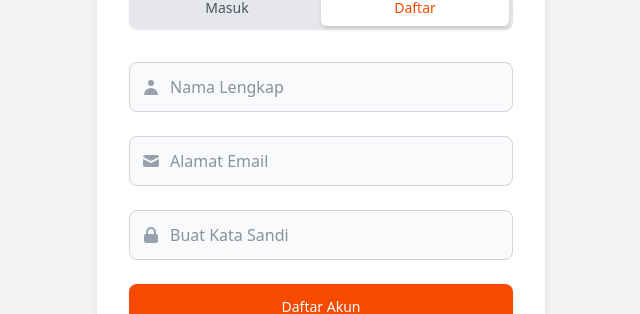
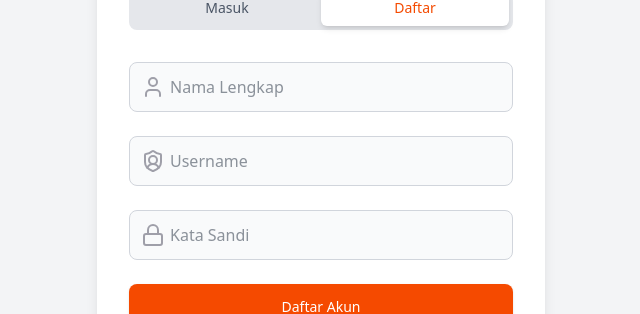
Before and after one commit to Leeroyakbar/bowlnow-id, a React (Vite) app: page /auth in a window 1280 px wide. Both pictures are taken after a click on the button "Daftar". Shown: the part 248-562 px from the top of the page, without its empty margins (319-959 px from the left). Built offline with nearby package versions, Linux system fonts and the light colour scheme.

Commit message:
add register feature

```diff
--- a/src/components/auth/Auth.jsx
+++ b/src/components/auth/Auth.jsx
@@ -1,53 +1,9 @@
-import React, { useState } from "react"
+import { useState } from "react"
 import RegisterForm from "./RegisterForm"
 import LoginForm from "./LoginForm"
-import axios from "axios"
-import { useNavigate } from "react-router-dom"
-import toast from "react-hot-toast"
 
 export default function Auth() {
-  // State untuk mengontrol tampilan antara form login dan register
   const [isLoginView, setIsLoginView] = useState(true)
-  const navigate = useNavigate()
-  const [userName, setUserName] = useState("")
-  const [password, setPassword] = useState("")
-
-  // Handler untuk submit login
-  const handleLogin = async (e) => {
-    e.preventDefault()
-
-    try {
-      const res = await axios.post("http://127.0.0.1:3000/users/login", {
-        user_name: userName,
-        password: password,
-      })
-
-      const data = res.data
-
-      localStorage.setItem("token", data.data.token)
-      toast.success("Login berhasil!")
-      setTimeout(() => {
-        navigate("/admin")
-      }, 1500)
-    } catch (error) {
-      console.log(error)
-      const errMsg = error.response?.data?.errorMessage || "login gagal"
-      toast.error(errMsg)
-    }
-  }
-
-  // Handler untuk submit registrasi
-  const handleRegister = (e) => {
-    e.preventDefault()
-    // Logika untuk registrasi
-    console.log("Register attempt:", {
-      fullname: e.target.fullname.value,
-      email: e.target["reg-email"].value,
-      password: e.target["reg-password"].value,
-    })
-    alert("Registrasi berhasil! Silakan login. (Cek konsol untuk data)")
-    setIsLoginView(true) // Arahkan ke tampilan login setelah registrasi
-  }
 
   return (
     <div className="min-h-screen bg-gray-100 flex flex-col justify-center items-center font-sans">
@@ -71,7 +27,7 @@ export default function Auth() {
           </div>
 
           {/* Menampilkan form berdasarkan state */}
-          {isLoginView ? <LoginForm handleLogin={handleLogin} userName={userName} password={password} setUserName={setUserName} setPassword={setPassword} /> : <RegisterForm handleRegister={handleRegister} />}
+          {isLoginView ? <LoginForm /> : <RegisterForm setIsLoginView={setIsLoginView} />}
         </div>
 
         <p className="mt-6 text-center text-sm text-gray-500">
--- a/src/components/auth/LoginForm.jsx
+++ b/src/components/auth/LoginForm.jsx
@@ -1,6 +1,38 @@
+import { useState } from "react"
 import InputField from "./InputField"
+import axios from "axios"
+import toast from "react-hot-toast"
+import { useNavigate } from "react-router-dom"
 
-export default function LoginForm({ handleLogin, userName, password, setUserName, setPassword }) {
+export default function LoginForm() {
+  const [userName, setUserName] = useState("")
+  const [password, setPassword] = useState("")
+  const navigate = useNavigate()
+
+  // Handler untuk submit login
+  const handleLogin = async (e) => {
+    e.preventDefault()
+
+    try {
+      const res = await axios.post("http://127.0.0.1:3000/users/login", {
+        user_name: userName,
+        password: password,
+      })
+
+      const data = res.data
+
+      localStorage.setItem("token", data.data.token)
+      toast.success("Login berhasil!")
+      setTimeout(() => {
+        navigate("/admin")
+      }, 1500)
+    } catch (error) {
+      console.log(error)
+      const errMsg = error.response?.data?.errorMessage || "login gagal"
+      toast.error(errMsg)
+    }
+  }
+
   const MailIcon = () => (
     <svg xmlns="http://www.w3.org/2000/svg" className="h-5 w-5 text-gray-400" viewBox="0 0 20 20" fill="currentColor">
       <path d="M2.003 5.884L10 9.882l7.997-3.998A2 2 0 0016 4H4a2 2 0 00-1.997 1.884z" />
--- a/src/components/auth/RegisterForm.jsx
+++ b/src/components/auth/RegisterForm.jsx
@@ -1,31 +1,44 @@
+import toast from "react-hot-toast"
 import InputField from "./InputField"
+import { useState } from "react"
+import { ShieldUser } from "lucide-react"
+import { User } from "lucide-react"
+import { Lock } from "lucide-react"
+import axios from "axios"
 
-export default function RegisterForm({ handleRegister }) {
-  const UserIcon = () => (
-    <svg xmlns="http://www.w3.org/2000/svg" className="h-5 w-5 text-gray-400" viewBox="0 0 20 20" fill="currentColor">
-      <path fillRule="evenodd" d="M10 9a3 3 0 100-6 3 3 0 000 6zm-7 9a7 7 0 1114 0H3z" clipRule="evenodd" />
-    </svg>
-  )
+export default function RegisterForm({ setIsLoginView }) {
+  const [userName, setUserName] = useState("")
+  const [password, setPassword] = useState("")
+  const [fullName, setFullName] = useState("")
+  const roleId = "469415d7-05bf-4f71-9b0c-9645236f0805" // customer hardcoded
 
-  const MailIcon = () => (
-    <svg xmlns="http://www.w3.org/2000/svg" className="h-5 w-5 text-gray-400" viewBox="0 0 20 20" fill="currentColor">
-      <path d="M2.003 5.884L10 9.882l7.997-3.998A2 2 0 0016 4H4a2 2 0 00-1.997 1.884z" />
-      <path d="M18 8.118l-8 4-8-4V14a2 2 0 002 2h12a2 2 0 002-2V8.118z" />
-    </svg>
-  )
+  const handleRegister = async (e) => {
+    e.preventDefault()
+    // Logika untuk registrasi
 
-  const LockIcon = () => (
-    <svg xmlns="http://www.w3.org/2000/svg" className="h-5 w-5 text-gray-400" viewBox="0 0 20 20" fill="currentColor">
-      <path fillRule="evenodd" d="M5 9V7a5 5 0 0110 0v2a2 2 0 012 2v5a2 2 0 01-2 2H5a2 2 0 01-2-2v-5a2 2 0 012-2zm8-2v2H7V7a3 3 0 016 0z" clipRule="evenodd" />
-    </svg>
-  )
+    try {
+      const res = await axios.post("http://127.0.0.1:3000/users/register", {
+        user_name: userName,
+        password: password,
+        full_name: fullName,
+        role_id: roleId,
+        guest_flag: 0,
+      })
+      console.log(res.data)
+
+      toast.success("Registrasi berhasil! Silakan login")
+      setIsLoginView(true)
+    } catch (error) {
+      console.log(error)
+    }
+  }
 
   // Form untuk Registrasi
   return (
     <form className="space-y-6" onSubmit={handleRegister}>
-      <InputField id="fullname" type="text" placeholder="Nama Lengkap" icon={<UserIcon />} />
-      <InputField id="reg-email" type="email" placeholder="Alamat Email" icon={<MailIcon />} />
-      <InputField id="reg-password" type="password" placeholder="Buat Kata Sandi" icon={<LockIcon />} />
+      <InputField id={"fullname"} type={"text"} placeholder={"Nama Lengkap"} icon={<User color="#9f9fa9" />} value={fullName} onChange={(e) => setFullName(e.target.value)} />
+      <InputField id={"username"} type={"text"} placeholder={"Username"} icon={<ShieldUser color="#9f9fa9" />} value={userName} onChange={(e) => setUserName(e.target.value)} />
+      <InputField id={"password"} type={"password"} placeholder={"Kata Sandi"} icon={<Lock color="#9f9fa9" />} value={password} onChange={(e) => setPassword(e.target.value)} />
       <div>
         <button
           type="submit"
```
